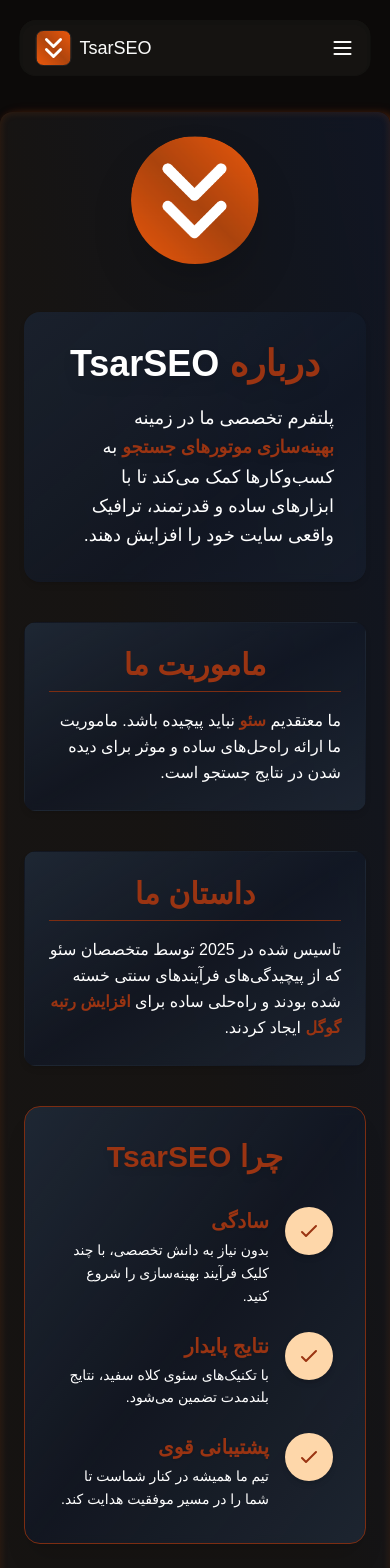
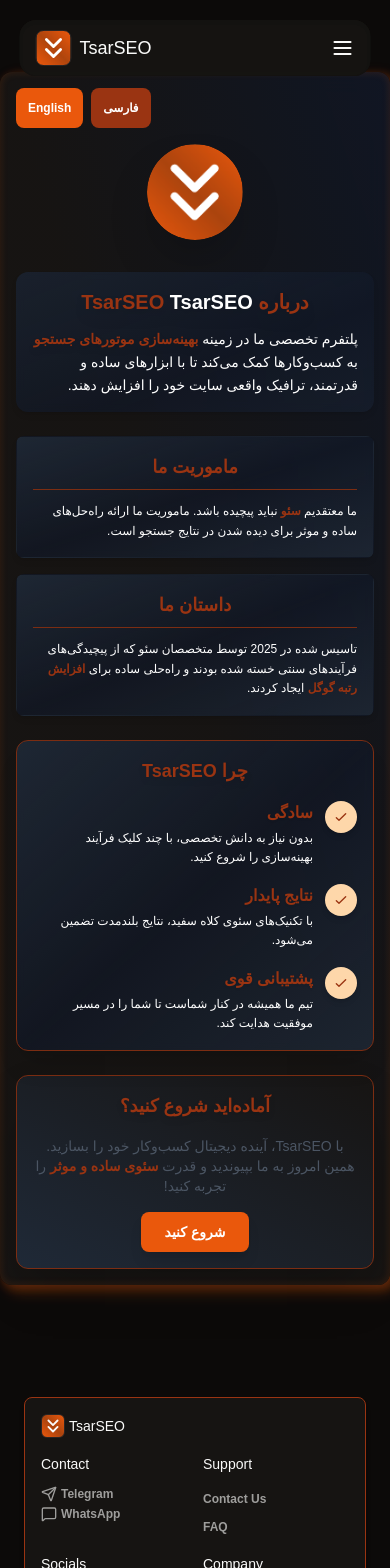
Before and after one commit to hamednourzaei/landing-my-seo-website, a Next.js app: page /about in a window 390 px wide. Shown: the top 1568 px of the page. Built offline with nearby package versions, Linux system fonts and the light colour scheme.

Commit message:
fixed sitemap 4

```diff
--- a/components/layout/sections/about.tsx
+++ b/components/layout/sections/about.tsx
@@ -1,41 +1,144 @@
+
 "use client";
 import Head from "next/head";
 import Link from "next/link";
 import { Button } from "@/components/ui/button";
 import Image from "next/image";
-import { useEffect, useState } from "react";
+import { useState, useMemo } from "react";
 
 export default function About() {
   const [isDark, setIsDark] = useState(true);
+  const [language, setLanguage] = useState<"fa" | "en">("fa");
 
-  useEffect(() => {
-    // اگر می‌خوای بر اساس سیستم کاربر تنظیم کنی، اینجا اضافه کن
-  }, []);
+  // محتوای دوزبانه
+  const content = {
+    fa: {
+      head: {
+        title: "درباره TsarSEO | خدمات سئو ساده و موثر",
+        description:
+          "با TsarSEO آشنا شوید؛ پلتفرمی برای افزایش ترافیک واقعی و بهبود رتبه سایت در گوگل با ابزارهای ساده و قدرتمند. امروز شروع کنید!",
+        keywords: "سئو, بهینه‌سازی سایت, افزایش ترافیک, رتبه‌بندی گوگل, TsarSEO",
+      },
+      about: {
+        header: "درباره TsarSEO",
+        text: "پلتفرم تخصصی ما در زمینه <span class='font-semibold text-orange-800 drop-shadow-md'>بهینه‌سازی موتورهای جستجو</span> به کسب‌وکارها کمک می‌کند تا با ابزارهای ساده و قدرتمند، ترافیک واقعی سایت خود را افزایش دهند.",
+      },
+      mission: {
+        title: "ماموریت ما",
+        text: "ما معتقدیم <span class='font-semibold text-orange-800'>سئو</span> نباید پیچیده باشد. ماموریت ما ارائه راه‌حل‌های ساده و موثر برای دیده شدن در نتایج جستجو است.",
+      },
+      story: {
+        title: "داستان ما",
+        text: "تاسیس شده در 2025 توسط متخصصان سئو که از پیچیدگی‌های فرآیندهای سنتی خسته شده بودند و راه‌حلی ساده برای <span class='font-semibold text-orange-800'>افزایش رتبه گوگل</span> ایجاد کردند.",
+      },
+      whyTsarSEO: {
+        title: "چرا TsarSEO",
+        items: [
+          {
+            title: "سادگی",
+            desc: "بدون نیاز به دانش تخصصی، با چند کلیک فرآیند بهینه‌سازی را شروع کنید.",
+          },
+          {
+            title: "نتایج پایدار",
+            desc: "با تکنیک‌های سئوی کلاه سفید، نتایج بلندمدت تضمین می‌شود.",
+          },
+          {
+            title: "پشتیبانی قوی",
+            desc: "تیم ما همیشه در کنار شماست تا شما را در مسیر موفقیت هدایت کند.",
+          },
+        ],
+      },
+      cta: {
+        title: "آماده‌اید شروع کنید؟",
+        text: "با TsarSEO، آینده دیجیتال کسب‌وکار خود را بسازید. همین امروز به ما بپیوندید و قدرت <span class='font-semibold text-orange-800'>سئوی ساده و موثر</span> را تجربه کنید!",
+        button: "شروع کنید",
+      },
+      language: {
+        switchToEnglish: "تغییر به انگلیسی",
+        switchToFarsi: "تغییر به فارسی",
+      },
+      logoAlt: {
+        fa: "لوگوی TsarSEO",
+        en: "TsarSEO Logo",
+      },
+    },
+    en: {
+      head: {
+        title: "About TsarSEO | Simple and Effective SEO Services",
+        description:
+          "Discover TsarSEO, a platform for boosting real traffic and improving Google rankings with simple, powerful tools. Start today!",
+        keywords: "SEO, website optimization, increase traffic, Google ranking, TsarSEO",
+      },
+      about: {
+        header: "About TsarSEO",
+        text: "Our specialized platform in <span class='font-semibold text-orange-800 drop-shadow-md'>search engine optimization</span> helps businesses increase real website traffic with simple and powerful tools.",
+      },
+      mission: {
+        title: "Our Mission",
+        text: "We believe <span class='font-semibold text-orange-800'>SEO</span> shouldn’t be complicated. Our mission is to provide simple and effective solutions for visibility in search results.",
+      },
+      story: {
+        title: "Our Story",
+        text: "Founded in 2025 by SEO experts frustrated with complex traditional processes, we created a simple solution for <span class='font-semibold text-orange-800'>boosting Google rankings</span>.",
+      },
+      whyTsarSEO: {
+        title: "Why TsarSEO",
+        items: [
+          {
+            title: "Simplicity",
+            desc: "Start the optimization process with a few clicks, no expertise required.",
+          },
+          {
+            title: "Sustainable Results",
+            desc: "With white-hat SEO techniques, long-term results are guaranteed.",
+          },
+          {
+            title: "Strong Support",
+            desc: "Our team is always by your side to guide you toward success.",
+          },
+        ],
+      },
+      cta: {
+        title: "Ready to Get Started?",
+        text: "With TsarSEO, build your business’s digital future. Join us today and experience the power of <span class='font-semibold text-orange-800'>simple and effective SEO</span>!",
+        button: "Get Started",
+      },
+      language: {
+        switchToEnglish: "Switch to English",
+        switchToFarsi: "Switch to Farsi",
+      },
+      logoAlt: {
+        fa: "لوگوی TsarSEO",
+        en: "TsarSEO Logo",
+      },
+    },
+  };
+
+  const currentContent = content[language];
 
   // رنگ‌ها و کلاس‌ها
-  const primaryColor = isDark ? "text-orange-800" : "text-orange-800";
-  const cardBg = isDark
+  const themeStyles = useMemo(
+    () => ({
+      primaryColor: isDark ? "text-orange-800" : "text-orange-800",
+      cardBg: isDark
         ? "bg-gradient-to-tr from-card via-card to-gray-900/90 backdrop-blur-md shadow-lg"
-    : "bg-gradient-to-r from-orange-50 via-white to-orange-100 shadow-xl";
-  const sectionBg = isDark
+        : "bg-gradient-to-r from-orange-50 via-white to-orange-100 shadow-xl",
+      sectionBg: isDark
         ? "bg-gradient-to-br from-gray-800/90 via-gray-900/70 to-gray-800/80 backdrop-blur-sm shadow-md"
-    : "bg-gradient-to-br from-orange-100/80 via-white to-orange-200/90 shadow-md";
-  const buttonBg = isDark
+        : "bg-gradient-to-br from-orange-100/80 via-white to-orange-200/90 shadow-md",
+      buttonBg: isDark
         ? "bg-orange-600 hover:bg-orange-700 shadow-md"
-    : "bg-orange-800 hover:bg-orange-900 shadow-lg";
+        : "bg-orange-800 hover:bg-orange-900 shadow-lg",
+    }),
+    [isDark]
+  );
 
   return (
     <>
       <Head>
-        <title>درباره TsarSEO | خدمات سئو ساده و موثر</title>
-        <meta
-          name="description"
-          content="با TsarSEO آشنا شوید؛ پلتفرمی برای افزایش ترافیک واقعی و بهبود رتبه سایت در گوگل با ابزارهای ساده و قدرتمند. امروز شروع کنید!"
-        />
-        <meta
-          name="keywords"
-          content="سئو, بهینه‌سازی سایت, افزایش ترافیک, رتبه‌بندی گوگل, TsarSEO"
-        />
+        <title>{currentContent.head.title}</title>
+        <meta name="description" content={currentContent.head.description} />
+        <meta name="keywords" content={currentContent.head.keywords} />
         <meta name="robots" content="index, follow" />
         <meta name="viewport" content="width=device-width, initial-scale=1.0" />
       </Head>
@@ -101,114 +204,117 @@
       </style>
 
       <main
-        dir="rtl"
-        className={`max-w-4xl  mx-auto py-6  px-6 my-20 min-h-screen rounded-xl ${cardBg} text-${
+        dir={language === "fa" ? "rtl" : "ltr"}
+        className={`max-w-5xl mx-auto py-4 sm:py-6 md:py-8 lg:py-10 px-4 sm:px-6 md:px-8 my-10 sm:my-12 md:my-16 lg:my-20 min-h-screen rounded-xl ${themeStyles.cardBg} text-${
           isDark ? "white" : "gray-900"
-        } box-shadow-pencil `}
+        } box-shadow-pencil`}
       >
+        {/* دکمه‌های تغییر زبان */}
+        <div className="flex justify-end gap-2 sm:gap-3 mb-4 sm:mb-6">
+          <Button
+            onClick={() => setLanguage("fa")}
+            className={`px-3 sm:px-4 md:px-5 py-1 sm:py-2 rounded-lg text-xs sm:text-sm md:text-base lg:text-lg font-semibold ${
+              language === "fa"
+                ? "bg-orange-800 text-white"
+                : "bg-orange-600 text-white hover:bg-orange-700"
+            }`}
+            aria-label="Switch to Farsi"
+          >
+            فارسی
+          </Button>
+          <Button
+            onClick={() => setLanguage("en")}
+            className={`px-3 sm:px-4 md:px-5 py-1 sm:py-2 rounded-lg text-xs sm:text-sm md:text-base lg:text-lg font-semibold ${
+              language === "en"
+                ? "bg-orange-800 text-white"
+                : "bg-orange-600 text-white hover:bg-orange-700"
+            }`}
+            aria-label="Switch to English"
+          >
+            English
+          </Button>
+        </div>
+
         {/* لوگو با انیمیشن توپ */}
-        <div className="flex justify-center mb-12">
-          <div className="overflow-hidden rounded-full w-32 h-32 animate-ballDrop shadow-2xl">
+        <div className="flex justify-center mb-8 sm:mb-10 md:mb-12">
+          <div className="overflow-hidden rounded-full w-24 h-24 sm:w-28 sm:h-28 md:w-32 md:h-32 lg:w-36 lg:h-36 animate-ballDrop shadow-2xl">
             <Image
-              width={128}
-              height={128}
+              width={144}
+              height={144}
               src="/icons/Logo.png"
-              alt="لوگوی TsarSEO"
+              alt={currentContent.logoAlt[language]}
               className="object-cover rounded-full"
               loading="lazy"
             />
           </div>
         </div>
 
-        {/* سکشن درباره */}
+        {/* بخش درباره */}
         <section
-          className={`${sectionBg} p-8 rounded-2xl mb-10 bg-gradient-animated`}
+          className={`${themeStyles.sectionBg} p-4 sm:p-6 md:p-8 rounded-xl sm:rounded-2xl mb-6 sm:mb-8 md:mb-10 bg-gradient-animated`}
         >
           <h1
-            className={`text-center text-4xl font-extrabold mb-5 ${primaryColor} drop-shadow-lg`}
+            className={`text-center text-xl sm:text-2xl md:text-3xl lg:text-4xl font-extrabold mb-3 sm:mb-4 md:mb-5 ${themeStyles.primaryColor} drop-shadow-lg`}
           >
-            درباره{" "}
+            {currentContent.about.header}{" "}
             <span className={isDark ? "text-white" : "text-orange-900"}>
               TsarSEO
             </span>
           </h1>
-          <p className="text-lg leading-relaxed max-w-3xl mx-auto">
-            پلتفرم تخصصی ما در زمینه{" "}
-            <span className={`font-semibold ${primaryColor} drop-shadow-md`}>
-              بهینه‌سازی موتورهای جستجو
-            </span>{" "}
-            به کسب‌وکارها کمک می‌کند تا با ابزارهای ساده و قدرتمند، ترافیک واقعی
-            سایت خود را افزایش دهند.
-          </p>
+          <p
+            className="text-sm sm:text-base md:text-lg lg:text-xl leading-relaxed max-w-3xl mx-auto"
+            dangerouslySetInnerHTML={{ __html: currentContent.about.text }}
+          />
         </section>
 
         {/* ماموریت و داستان */}
-        <div className="grid md:grid-cols-2 gap-10 mb-10">
+        <div className="grid md:grid-cols-2 gap-4 sm:gap-6 md:gap-8 lg:gap-10 mb-6 sm:mb-8 md:mb-10">
           <section
-            className={`${sectionBg} p-6 rounded-xl shadow-lg border border-transparent hover:border-orange-400 transition-all duration-300`}
+            className={`${themeStyles.sectionBg} p-4 sm:p-5 md:p-6 rounded-lg sm:rounded-xl shadow-lg border border-transparent hover:border-orange-400 transition-all duration-300`}
           >
             <h2
-              className={`text-center text-3xl font-semibold mb-4 border-b pb-2 border-orange-900 ${primaryColor}`}
+              className={`text-center text-lg sm:text-xl md:text-2xl lg:text-3xl font-semibold mb-3 sm:mb-4 border-b pb-2 border-orange-900 ${themeStyles.primaryColor}`}
             >
-              ماموریت ما
+              {currentContent.mission.title}
             </h2>
-            <p className="text-base leading-relaxed">
-              ما معتقدیم{" "}
-              <span className={`font-semibold ${primaryColor}`}>سئو</span> نباید
-              پیچیده باشد. ماموریت ما ارائه راه‌حل‌های ساده و موثر برای دیده شدن
-              در نتایج جستجو است.
-            </p>
+            <p
+              className="text-xs sm:text-sm md:text-base lg:text-lg leading-relaxed"
+              dangerouslySetInnerHTML={{ __html: currentContent.mission.text }}
+            />
           </section>
 
           <section
-            className={`${sectionBg} p-6 rounded-xl shadow-lg border border-transparent hover:border-orange-400 transition-all duration-300`}
+            className={`${themeStyles.sectionBg} p-4 sm:p-5 md:p-6 rounded-lg sm:rounded-xl shadow-lg border border-transparent hover:border-orange-400 transition-all duration-300`}
           >
             <h2
-              className={`text-center text-3xl font-semibold mb-4 border-b pb-2 border-orange-900 ${primaryColor}`}
+              className={`text-center text-lg sm:text-xl md:text-2xl lg:text-3xl font-semibold mb-3 sm:mb-4 border-b pb-2 border-orange-900 ${themeStyles.primaryColor}`}
             >
-              داستان ما
+              {currentContent.story.title}
             </h2>
-            <p className="text-base leading-relaxed">
-              تاسیس شده در 2025 توسط متخصصان سئو که از پیچیدگی‌های فرآیندهای
-              سنتی خسته شده بودند و راه‌حلی ساده برای{" "}
-              <span className={`font-semibold ${primaryColor}`}>
-                افزایش رتبه گوگل
-              </span>{" "}
-              ایجاد کردند.
-            </p>
+            <p
+              className="text-xs sm:text-sm md:text-base lg:text-lg leading-relaxed"
+              dangerouslySetInnerHTML={{ __html: currentContent.story.text }}
+            />
           </section>
         </div>
 
-        {/* چرا TsarSEO*/}
+        {/* چرا TsarSEO */}
         <section
-          className={`${sectionBg} p-8 rounded-2xl shadow-xl mb-12 border border-orange-900`}
+          className={`${themeStyles.sectionBg} p-4 sm:p-6 md:p-8 rounded-xl sm:rounded-2xl shadow-xl mb-6 sm:mb-8 md:mb-10 lg:mb-12 border border-orange-900`}
         >
           <h2
-            className={`text-center text-3xl font-bold mb-8  ${primaryColor} drop-shadow-md`}
+            className={`text-center text-lg sm:text-xl md:text-2xl lg:text-3xl font-bold mb-4 sm:mb-6 md:mb-8 ${themeStyles.primaryColor} drop-shadow-md`}
           >
-            چرا TsarSEO
+            {currentContent.whyTsarSEO.title}
           </h2>
-          <ul className="space-y-6">
-            {[
-              {
-                title: "سادگی",
-                desc: "بدون نیاز به دانش تخصصی، با چند کلیک فرآیند بهینه‌سازی را شروع کنید.",
-              },
-              {
-                title: "نتایج پایدار",
-                desc: "با تکنیک‌های سئوی کلاه سفید، نتایج بلندمدت تضمین می‌شود.",
-              },
-              {
-                title: "پشتیبانی قوی",
-                desc: "تیم ما همیشه در کنار شماست تا شما را در مسیر موفقیت هدایت کند.",
-              },
-            ].map(({ title, desc }, i) => (
-              <li key={i} className="flex items-start gap-4">
+          <ul className="space-y-4 sm:space-y-5 md:space-y-6">
+            {currentContent.whyTsarSEO.items.map(({ title, desc }, i) => (
+              <li key={i} className="flex items-start gap-3 sm:gap-4">
                 <div
-                  className={`bg-orange-200 p-3 rounded-full flex-shrink-0 shadow-md`}
+                  className={`bg-orange-200 p-2 sm:p-3 rounded-full flex-shrink-0 shadow-md`}
                 >
                   <svg
-                    className={`w-6 h-6 ${primaryColor}`}
+                    className={`w-4 sm:w-5 md:w-6 lg:w-6 h-4 sm:h-5 md:h-6 lg:h-6 ${themeStyles.primaryColor}`}
                     fill="none"
                     stroke="currentColor"
                     viewBox="0 0 24 24"
@@ -223,11 +329,13 @@
                 </div>
                 <div>
                   <h3
-                    className={`font-semibold text-xl mb-1 ${primaryColor} drop-shadow-sm`}
+                    className={`font-semibold text-base sm:text-lg md:text-xl lg:text-2xl mb-1 ${themeStyles.primaryColor} drop-shadow-sm`}
                   >
                     {title}
                   </h3>
-                  <p className="text-sm leading-relaxed">{desc}</p>
+                  <p className="text-xs sm:text-sm md:text-base lg:text-lg leading-relaxed">
+                    {desc}
+                  </p>
                 </div>
               </li>
             ))}
@@ -238,28 +346,24 @@
         <section
           className={`${
             isDark
-              ? "bg-gradient-to-tr  from-gray-800 to-card text-gray-600"
+              ? "bg-gradient-to-tr from-gray-800 to-card text-gray-600"
               : "bg-gradient-to-tr from-orange-200 to-orange-300 text-orange-900"
-          } p-8 rounded-3xl shadow-2xl text-center border border-orange-900`}
+          } p-4 sm:p-6 md:p-8 rounded-xl sm:rounded-3xl shadow-2xl text-center border border-orange-900`}
         >
           <h2
-            className={`text-center text-3xl font-extrabold mb-6 ${primaryColor} drop-shadow-md`}
+            className={`text-center text-lg sm:text-xl md:text-2xl lg:text-3xl font-extrabold mb-4 sm:mb-5 md:mb-6 ${themeStyles.primaryColor} drop-shadow-md`}
           >
-            آماده‌اید شروع کنید؟
+            {currentContent.cta.title}
           </h2>
-          <p className="text-lg mb-8 max-w-3xl mx-auto">
-            با TsarSEO، آینده دیجیتال کسب‌وکار خود را بسازید. همین امروز به ما
-            بپیوندید و قدرت{" "}
-            <span className={`font-semibold ${primaryColor}`}>
-              سئوی ساده و موثر
-            </span>{" "}
-            را تجربه کنید!
-          </p>
+          <p
+            className="text-sm sm:text-base md:text-lg lg:text-xl mb-4 sm:mb-6 md:mb-8 max-w-3xl mx-auto"
+            dangerouslySetInnerHTML={{ __html: currentContent.cta.text }}
+          />
           <Link href="/" passHref>
             <Button
-              className={`${buttonBg} text-white font-bold py-4 px-10 rounded-xl transition-all duration-300 shadow-lg hover:shadow-2xl`}
+              className={`${themeStyles.buttonBg} text-white font-bold py-2 sm:py-3 md:py-4 px-6 sm:px-8 md:px-10 rounded-lg sm:rounded-xl transition-all duration-300 shadow-lg hover:shadow-2xl text-sm sm:text-base md:text-lg lg:text-xl`}
             >
-              شروع کنید
+              {currentContent.cta.button}
             </Button>
           </Link>
         </section>
```
Lines whose indentation alone changed are shown as unchanged.
